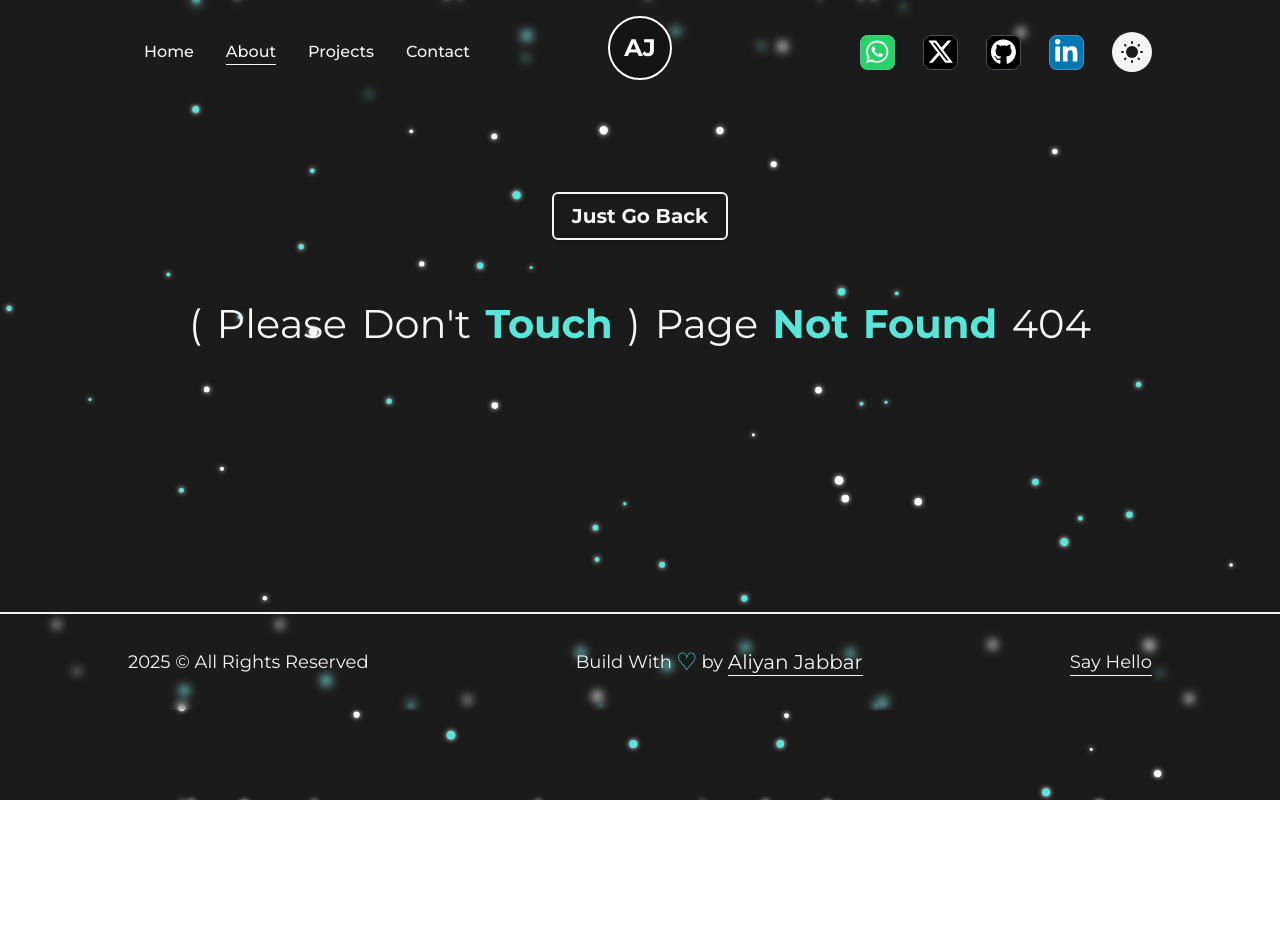
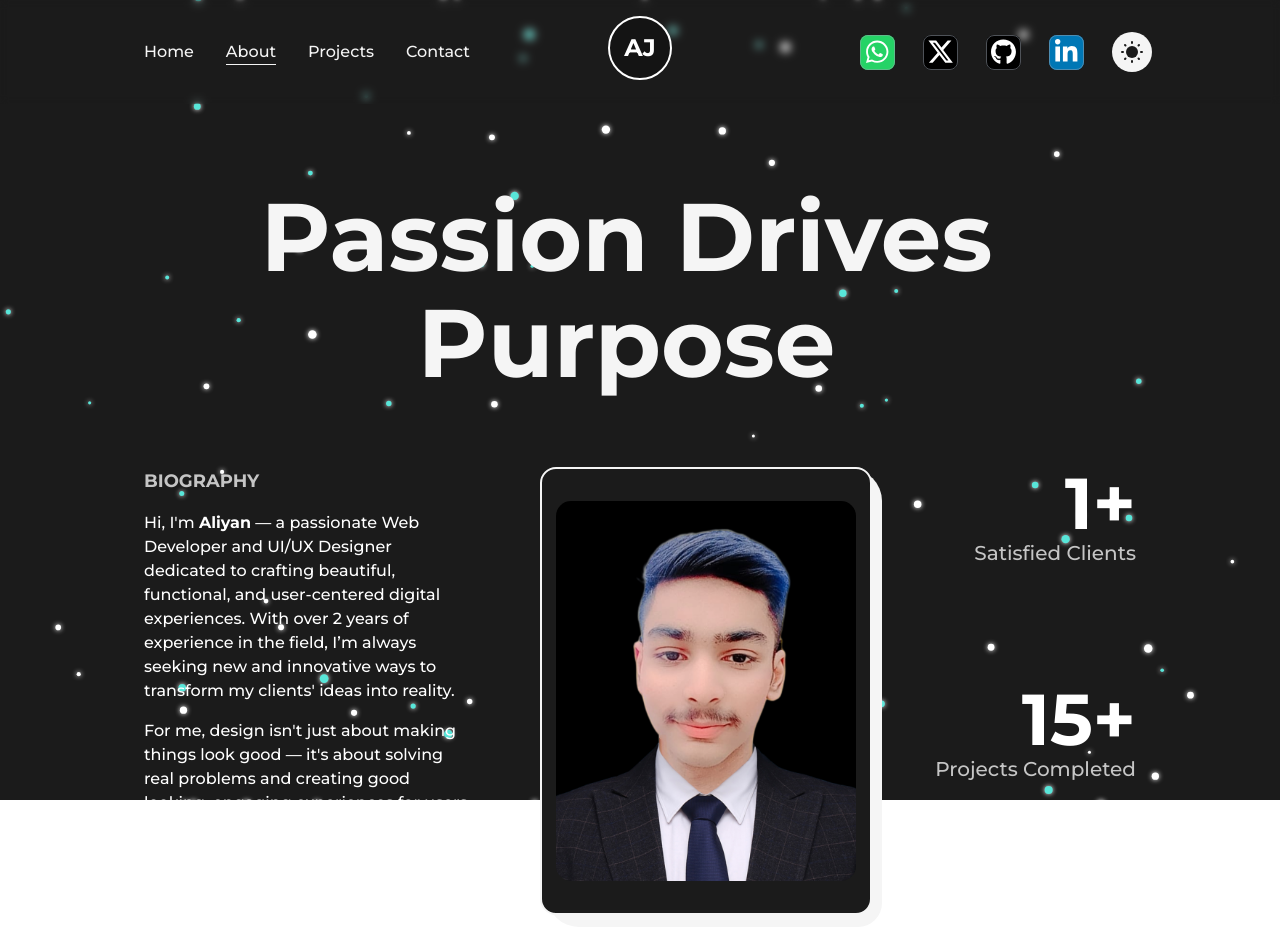
Before and after one commit to AliyanJabbar/AliyanJabbar, a Next.js app: page /about in a window 1280 px wide. Before the commit this address had no page. Shown: the top 952 px of the page. Before the commit the page ends 800 px from the top, so only its background shows below. Built offline with nearby package versions, Linux system fonts and the light colour scheme.

Commit message:
adding about's route

```diff
--- a/package.json
+++ b/package.json
@@ -3,7 +3,7 @@
   "version": "0.1.0",
   "private": true,
   "scripts": {
-    "dev": "next dev",
+    "dev": "next dev --turbopack",
     "build": "next build",
     "start": "next start",
     "lint": "next lint"
--- /dev/null
+++ b/src/app/about/page.tsx
@@ -0,0 +1,102 @@
+"use client";
+import AnimatedText from "@/components/AnimatedText";
+import Layout from "@/components/mainComponents/layout";
+import TiltedCard from "@/components/TiltedCard";
+import React from "react";
+import CountUp from "../../components/Count";
+
+const About = () => {
+  return (
+    <main className="flex w-full flex-col items-center justify-center">
+      <Layout className="pt-16">
+        <AnimatedText
+          text="Passion Drives Purpose"
+          className="mb-16 lg:!text-7xl sm:!text-6xl xs:!text-4xl sm:mb-8 leading-[1.1]"
+        />
+        <div className="grid w-full grid-cols-8 gap-16 sm:gap-8">
+          {/* text */}
+          <div className="col-span-3 flex flex-col items-start justify-start xl:col-span-4">
+            <h2 className="mb-4 text-lg font-bold uppercase text-dark/75 dark:text-white/75">
+              Biography
+            </h2>
+            <p className="font-medium text-dark dark:text-white">
+              Hi, I'm <span className="font-bold">Aliyan</span> — a passionate Web Developer and UI/UX Designer
+              dedicated to crafting beautiful, functional, and user-centered
+              digital experiences. With over 2 years of experience in the field,
+              I’m always seeking new and innovative ways to transform my
+              clients' ideas into reality.
+            </p>
+            <p className="my-4 font-medium text-dark dark:text-white">
+              For me, design isn't just about making things look good — it's
+              about solving real problems and creating good looking, engaging
+              experiences for users.
+            </p>
+            <p className="font-medium text-dark dark:text-white">
+              Whether it’s a website, mobile application, or any other digital
+              product, I bring a commitment to design excellence and
+              user-centered thinking to every project. I'm excited about the
+              opportunity to bring my skills, creativity, and passion to your
+              next project!
+            </p>
+          </div>
+          {/* image */}
+          <div className="col-span-3 relative h-max rounded-2xl border-2 border-solid border-dark bg-light dark:bg-dark dark:border-light xl:col-span-4 sm:order-first p-8 xs:p-4 cursor-pointer">
+            <div className="absolute top-0 -right-3 -z-10 w-[102%] h-[103%] rounded-[32px] bg-dark dark:bg-light rounded-br-3xl xs:-right-2 sm:h-[102%] xs:w-full xs:rounded-[24px]" />
+            <div className="flex items-center justify-center w-full h-full">
+            <TiltedCard
+              imageSrc="/assets/ProfilePic.png"
+              altText="Aliyan Jabbar"
+              containerHeight="380px"
+              containerWidth="300px"
+              imageHeight="380px"
+              imageWidth="300px"
+              rotateAmplitude={17}
+              scaleOnHover={1.05}
+              showTooltip={false}
+              displayOverlayContent={false}
+            />
+            </div>
+          </div>
+          {/* counters */}
+          <div className="col-span-2 flex flex-col items-end text-right justify-between text-black dark:text-white">
+            {/* count 1 */}
+            <div className="text-7xl font-bold">
+              <CountUp
+                from={0}
+                to={1}
+                separator=","
+                direction="up"
+                duration={1}
+              /><span>+</span>
+              <h2 className="text-xl text-nowrap font-medium text-dark/75 dark:text-white/75">Satisfied Clients</h2>
+            </div>
+            {/* count 2 */}
+            <div className="text-7xl font-bold ">
+              <CountUp
+                from={0}
+                to={15}
+                separator=","
+                direction="up"
+                duration={1}
+              /><span>+</span>
+              <h2 className="text-xl text-nowrap font-medium text-dark/75 dark:text-white/75">Projects Completed</h2>
+            </div>
+            {/* count 3 */}
+            <div className="text-7xl font-bold">
+              <CountUp
+                from={0}
+                to={1}
+                separator=","
+                direction="up"
+                duration={1}
+              /><span>+</span>
+              <h2 className="text-xl text-nowrap font-medium text-dark/75 dark:text-white/75">Years of Experience</h2>
+            </div>
+          </div>
+        </div>
+      </Layout>
+    </main>
+  );
+};
+
+export default About;
--- /dev/null
+++ b/src/components/Count.tsx
@@ -0,0 +1,98 @@
+import { useEffect, useRef } from "react";
+import { useInView, useMotionValue, useSpring } from "framer-motion";
+
+interface CountUpProps {
+    to: number;
+    from?: number;
+    direction?: "up" | "down";
+    delay?: number;
+    duration?: number;
+    className?: string;
+    startWhen?: boolean;
+    separator?: string;
+    onStart?: () => void;
+    onEnd?: () => void;
+}
+
+export default function CountUp({
+    to,
+    from = 0,
+    direction = "up",
+    delay = 0,
+    duration = 2, // Duration of the animation in seconds
+    className = "",
+    startWhen = true,
+    separator = "",
+    onStart,
+    onEnd,
+}: CountUpProps) {
+    const ref = useRef<HTMLSpanElement>(null);
+    const motionValue = useMotionValue(direction === "down" ? to : from);
+
+    // Calculate damping and stiffness based on duration
+    const damping = 20 + 40 * (1 / duration); // Adjust this formula for finer control
+    const stiffness = 100 * (1 / duration);   // Adjust this formula for finer control
+
+    const springValue = useSpring(motionValue, {
+        damping,
+        stiffness,
+    });
+
+    const isInView = useInView(ref, { once: true, margin: "0px" });
+
+    // Set initial text content to the initial value based on direction
+    useEffect(() => {
+        if (ref.current) {
+            ref.current.textContent = String(direction === "down" ? to : from);
+        }
+    }, [from, to, direction]);
+
+    // Start the animation when in view and startWhen is true
+    useEffect(() => {
+        if (isInView && startWhen) {
+            if (typeof onStart === "function") {
+                onStart();
+            }
+
+            const timeoutId = setTimeout(() => {
+                motionValue.set(direction === "down" ? from : to);
+            }, delay * 1000);
+
+            const durationTimeoutId = setTimeout(() => {
+                if (typeof onEnd === "function") {
+                    onEnd();
+                }
+            }, delay * 1000 + duration * 1000);
+
+            return () => {
+                clearTimeout(timeoutId);
+                clearTimeout(durationTimeoutId);
+            };
+        }
+    }, [isInView, startWhen, motionValue, direction, from, to, delay, onStart, onEnd, duration]);
+
+    // Update text content with formatted number on spring value change
+    useEffect(() => {
+        const unsubscribe = springValue.on("change", (latest) => {
+            if (ref.current) {
+                const options = {
+                    useGrouping: !!separator,
+                    minimumFractionDigits: 0,
+                    maximumFractionDigits: 0,
+                };
+
+                const formattedNumber = Intl.NumberFormat("en-US", options).format(
+                    Number(latest.toFixed(0))
+                );
+
+                ref.current.textContent = separator
+                    ? formattedNumber.replace(/,/g, separator)
+                    : formattedNumber;
+            }
+        });
+
+        return () => unsubscribe();
+    }, [springValue, separator]);
+
+    return <span className={`${className}`} ref={ref} />;
+}
```
Also changed, not shown: public/assets/ProfilePic.png (added).
